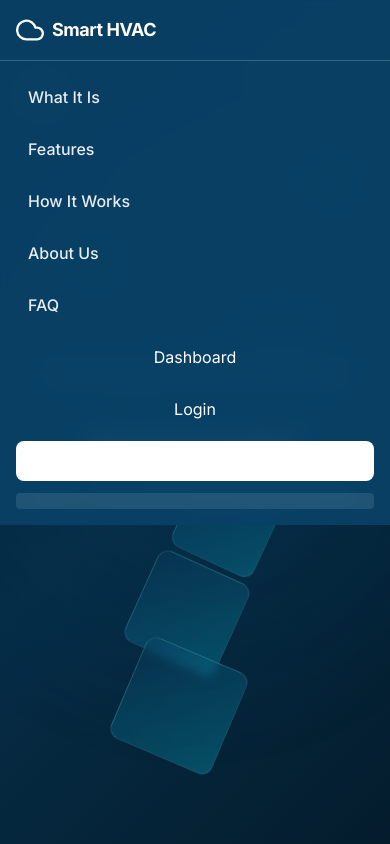
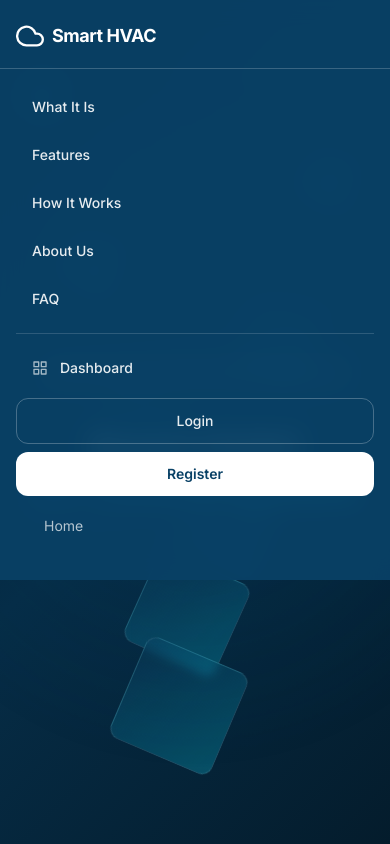
Before and after one commit to isira-aw/AC_contoler_HVAC, a Next.js app in the folder customer_portal/: page / in a window 390 px wide. Both pictures are taken after a click on the button 366 px from the left and 30 px from the top of the page. Shown: the top 844 px of the page. Built offline with nearby package versions, Linux system fonts and the light colour scheme; some icons are missing.

Commit message:
mobile-specific issues in the header and fine-tune

```diff
--- a/customer_portal/src/app/page.tsx
+++ b/customer_portal/src/app/page.tsx
@@ -195,16 +195,31 @@ export default function HomePage() {
           animation: rotate 25s linear infinite;
         }
 
+        /* ─── Mobile menu slide-down animation ─── */
+        .mobile-menu-wrap {
+          display: grid;
+          grid-template-rows: 0fr;
+          transition: grid-template-rows 0.35s cubic-bezier(.4,0,.2,1),
+                      opacity 0.3s ease;
+          opacity: 0;
+        }
+        .mobile-menu-wrap.open {
+          grid-template-rows: 1fr;
+          opacity: 1;
+        }
+        .mobile-menu-inner {
+          overflow: hidden;
+        }
+
         html {
           scroll-behavior: smooth;
         }
       `}</style>
 
       <div className="min-h-screen" style={{ backgroundColor: 'var(--background)' }}>
-        {/* Header */}
+        {/* ─────────────────────── HEADER ─────────────────────── */}
         <header
-          className={`fixed top-0 left-0 right-0 z-50 transition-all duration-300 ${isScrolled ? 'py-3 shadow-lg' : 'py-4'
-            }`}
+          className={`fixed top-0 left-0 right-0 z-50 transition-all duration-300 ${isScrolled ? 'py-3 shadow-lg' : 'py-4'}`}
           style={{ backgroundColor: 'rgba(9, 65, 102, 0.95)', backdropFilter: 'blur(12px)' }}
         >
           <div className="max-w-7xl mx-auto px-4 md:px-6 flex justify-between items-center">
@@ -214,9 +229,8 @@ export default function HomePage() {
               <span className="text-lg md:text-xl font-bold tracking-tight">Smart HVAC</span>
             </Link>
 
-            {/* Desktop menu */}
+            {/* ── Desktop menu (unchanged) ── */}
             <div className="hidden md:flex items-center space-x-2">
-              {/* Navigation Section Buttons */}
               {['What It Is', 'Features', 'How It Works', 'About Us', 'FAQ'].map((item) => (
                 <button
                   key={item}
@@ -228,19 +242,15 @@ export default function HomePage() {
               ))}
 
               <div className="border-l border-white ">
-
-                {/* Dashboard Link */}
                 <Link href="/dashboard" className="text-white hover:bg-white/10 px-3 py-2 rounded text-sm font-medium">
                   Dashboard
                 </Link>
 
-                {/* User or Login */}
                 {user ? (
                   <>
                     <span className="px-3 py-1 font-medium text-white">
                       {user.username}
                     </span>
-
                     <button
                       onClick={() => {
                         logout();
@@ -259,7 +269,6 @@ export default function HomePage() {
                     >
                       Login
                     </Link>
-
                     <Link
                       href="/register"
                       className="bg-white text-primary px-4 py-2 rounded-lg hover:bg-gray-100 font-medium"
@@ -269,28 +278,29 @@ export default function HomePage() {
                   </>
                 )}
 
-
-                {/* Home Icon */}
                 <Link href="/" className="bg-white/20 text-white px-4 py-2 rounded-lg hover:bg-white/30 ml-2">
                   <i className="lni lni-home text-xl"></i>
                 </Link>
               </div>
             </div>
 
-            {/* Mobile hamburger button */}
+            {/* ── Mobile hamburger ── */}
             <button
-              className="md:hidden p-2 hover:opacity-75 text-white"
+              className="md:hidden w-10 h-10 flex items-center justify-center rounded-lg hover:bg-white/10 transition-colors text-white"
               onClick={() => setMobileMenuOpen(!mobileMenuOpen)}
+              aria-label={mobileMenuOpen ? 'Close menu' : 'Open menu'}
             >
               <i className={`lni ${mobileMenuOpen ? 'lni-close' : 'lni-menu'} text-xl`}></i>
             </button>
           </div>
 
-          {/* Mobile menu dropdown */}
-          {mobileMenuOpen && (
-            <div className="md:hidden mt-4 pt-4 border-t border-white/20 px-4">
-              <div className="flex flex-col space-y-3">
-                {/* Navigation Section Buttons */}
+          {/* ── Mobile menu dropdown (animated slide) ── */}
+          <div className={`mobile-menu-wrap md:hidden ${mobileMenuOpen ? 'open' : ''}`}>
+            <div className="mobile-menu-inner">
+              <div className="mt-3 pt-4 border-t border-white/20 px-4 pb-4">
+
+                {/* Nav section links */}
+                <div className="flex flex-col gap-1">
                   {['What It Is', 'Features', 'How It Works', 'About Us', 'FAQ'].map((item) => (
                     <button
                       key={item}
@@ -298,53 +308,80 @@ export default function HomePage() {
                         scrollToSection(item.toLowerCase().replace(/\s+/g, '-'));
                         setMobileMenuOpen(false);
                       }}
-                    className="text-white/90 hover:bg-white/10 px-3 py-2 rounded text-left font-medium"
+                      className="w-full text-left text-white/90 hover:bg-white/10 active:bg-white/15 px-4 py-3 rounded-xl transition-colors font-medium text-sm"
                     >
                       {item}
                     </button>
                   ))}
+                </div>
 
-                {/* Dashboard Link */}
-                <Link href="/dashboard" className="px-3 py-2 hover:bg-white/10 rounded text-center text-white">
+                {/* Divider between nav & auth */}
+                <div className="my-3 border-t border-white/15" />
+
+                {/* Auth block */}
+                <div className="flex flex-col gap-2">
+                  {/* Dashboard */}
+                  <Link
+                    href="/dashboard"
+                    onClick={() => setMobileMenuOpen(false)}
+                    className="flex items-center gap-3 text-white/90 hover:bg-white/10 active:bg-white/15 px-4 py-3 rounded-xl transition-colors text-sm font-medium"
+                  >
+                    <DashboardIcon className="w-4 h-4 opacity-70" />
                     Dashboard
                   </Link>
 
-                {/* User or Login */}
                   {user ? (
                     <>
-                  <span className="px-3 py-2 font-medium text-center text-white items-center ">
-                    {user.username}
-                  </span>
+                      {/* Username row */}
+                      <div className="flex items-center gap-3 px-4 py-2">
+                        <div className="w-7 h-7 rounded-full bg-white/20 flex items-center justify-center flex-shrink-0">
+                          <UserIcon className="w-4 h-4 text-white" />
+                        </div>
+                        <span className="font-semibold text-white text-sm truncate">{user.username}</span>
+                      </div>
+                      {/* Logout */}
                       <button
                         onClick={() => {
                           logout();
                           router.push('/login');
                         }}
-                      className="bg-white text-primary px-4 py-2 rounded-lg hover:bg-gray-100 text-center"
+                        className="w-full bg-white/10 hover:bg-white/20 active:bg-white/25 border border-white/20 text-white px-4 py-3 rounded-xl transition-colors text-sm font-medium text-left"
                       >
                         Logout
                       </button>
                     </>
                   ) : (
-                  <><Link
+                    <>
+                      <Link
                         href="/login"
-                      className="hover:bg-white/10 px-3 py-2 rounded text-center text-white"
+                        onClick={() => setMobileMenuOpen(false)}
+                        className="w-full text-center text-white/90 hover:bg-white/10 active:bg-white/15 border border-white/25 px-4 py-3 rounded-xl transition-colors text-sm font-medium"
                       >
                         Login
-                    </Link><Link href="/register" className="bg-white text-primary px-4 py-2 rounded-lg hover:bg-gray-100 text-center text-white">
+                      </Link>
+                      <Link
+                        href="/register"
+                        onClick={() => setMobileMenuOpen(false)}
+                        className="w-full text-center bg-white text-[var(--primary)] hover:bg-gray-100 active:bg-gray-200 px-4 py-3 rounded-xl transition-colors text-sm font-semibold"
+                      >
                         Register
                       </Link>
                     </>
                   )}
 
-
-                {/* Home Icon */}
-                <Link href="/" className="px-3 py-2 bg-white/10 rounded text-center text-white">
-                  <i className="lni lni-home text-xl md:text-2xl"></i>
+                  {/* Home shortcut */}
+                  <Link
+                    href="/"
+                    onClick={() => setMobileMenuOpen(false)}
+                    className="flex items-center gap-3 text-white/70 hover:bg-white/10 active:bg-white/15 px-4 py-3 rounded-xl transition-colors text-sm"
+                  >
+                    <i className="lni lni-home text-base"></i>
+                    Home
                   </Link>
                 </div>
               </div>
-          )}
+            </div>
+          </div>
         </header>
 
         {/* SECTION 1: HERO */}
@@ -384,8 +421,6 @@ export default function HomePage() {
                 IoT Control System
               </span>
             </h1>
-
-
           </div>
         </section>
 
@@ -461,7 +496,6 @@ export default function HomePage() {
           <br />
 
           <div className="max-w-7xl mx-auto">
-
             <div className="grid md:grid-cols-3 gap-8">
               {[
                 {
@@ -533,9 +567,7 @@ export default function HomePage() {
                   key={feature.title}
                   className="group relative bg-white p-10 overflow-hidden transition-all duration-500 min-h-[250px] flex flex-col"
                 >
-                  {/* THE BIG ICON BACKGROUND - Fixed Sizing */}
                   <div className={`absolute -right-16 -bottom-16 w-64 h-64 opacity-[0.2] transition-all duration-700 ease-in-out pointer-events-none transform group-hover:scale-150 group-hover:-rotate-12 group-hover:opacity-[0.1] ${feature.color}`}>
-                    {/* Cloning the icon and ensuring it fills the parent div */}
                     {React.cloneElement(feature.icon, { className: "w-full h-full" })}
                   </div>
 
@@ -554,14 +586,12 @@ export default function HomePage() {
                     <p className="text-gray-500 text-base leading-relaxed">
                       {feature.desc}
                     </p>
-
                   </div>
                 </div>
               ))}
             </div>
           </div>
         </section>
-
 
         {/* SECTION 6: HOW IT WORKS */}
         <section id="how-it-works" className="py-24 px-6 bg-slate-50">
@@ -585,7 +615,6 @@ export default function HomePage() {
                       : 'hover:bg-white/50 opacity-60'
                       }`}
                   >
-                    {/* Active Progress Bar (Vertical) */}
                     {activeTab === idx && (
                       <motion.div
                         layoutId="activeBar"
@@ -622,7 +651,6 @@ export default function HomePage() {
 
               {/* RIGHT: Visual Showcase */}
               <div className="lg:col-span-7 relative h-[500px] w-full bg-gray-900 rounded-[2.5rem] shadow-2xl overflow-hidden border-[8px] border-white">
-                {/* Ambient Background Glow */}
                 <div className={`absolute inset-0 opacity-20 transition-colors duration-700 ${steps[activeTab].color}`} />
 
                 <AnimatePresence mode="wait">
@@ -634,18 +662,15 @@ export default function HomePage() {
                     transition={{ duration: 0.4 }}
                     className="absolute inset-0 flex flex-col items-center justify-center p-6 text-center"
                   >
-                    {/* Replace this div with an actual <img> or <video> */}
                     <div className="w-full h-full rounded-xl bg-white/10 backdrop-blur-md border border-white/20 flex items-center justify-center">
                       <img src={steps[activeTab].imageUrl} alt={steps[activeTab].label} className="w-full h-full rounded-xl" />
                     </div>
                   </motion.div>
                 </AnimatePresence>
               </div>
-
             </div>
           </div>
         </section>
-
 
         {/* SECTION 8: ARCHITECTURE */}
         <section className="py-24 px-6" style={{ backgroundColor: '#0a1929' }}>
@@ -713,8 +738,7 @@ export default function HomePage() {
                   {['Overview', 'Devices', 'Analytics', 'Alerts'].map((tab, i) => (
                     <span
                       key={tab}
-                      className={`px-4 py-2 rounded-lg text-sm font-medium whitespace-nowrap ${i === 0 ? 'text-white' : 'bg-gray-100 text-gray-600'
-                        }`}
+                      className={`px-4 py-2 rounded-lg text-sm font-medium whitespace-nowrap ${i === 0 ? 'text-white' : 'bg-gray-100 text-gray-600'}`}
                       style={i === 0 ? { backgroundColor: 'var(--primary)' } : {}}
                     >
                       {tab}
@@ -841,10 +865,8 @@ export default function HomePage() {
                   >
                     <h4 className="font-semibold text-gray-800">{faq.q}</h4>
                     <ChevronDownIcon
-                      className={`w-5 h-5 transition-transform duration-300 text-[var(--primary)] ${activeFaq === i ? 'rotate-180' : ''
-                        }`}
+                      className={`w-5 h-5 transition-transform duration-300 text-[var(--primary)] ${activeFaq === i ? 'rotate-180' : ''}`}
                     />
-
                   </button>
                   <div
                     className={`overflow-hidden transition-all duration-400 ${activeFaq === i ? 'max-h-[300px]' : 'max-h-0'}`}
@@ -977,8 +999,7 @@ function SectionHeader({
         {label}
       </span>
       <h2
-        className={`animate-on-scroll stagger-1 text-3xl md:text-4xl lg:text-5xl font-extrabold mb-4 tracking-tight leading-tight ${dark ? 'text-white' : 'text-gray-900'
-          }`}
+        className={`animate-on-scroll stagger-1 text-3xl md:text-4xl lg:text-5xl font-extrabold mb-4 tracking-tight leading-tight ${dark ? 'text-white' : 'text-gray-900'}`}
       >
         {title}{' '}
         <span style={{ color: highlightColor || 'var(--primary)' }}>{titleHighlight}</span>
```
Lines whose indentation alone changed are shown as unchanged.
